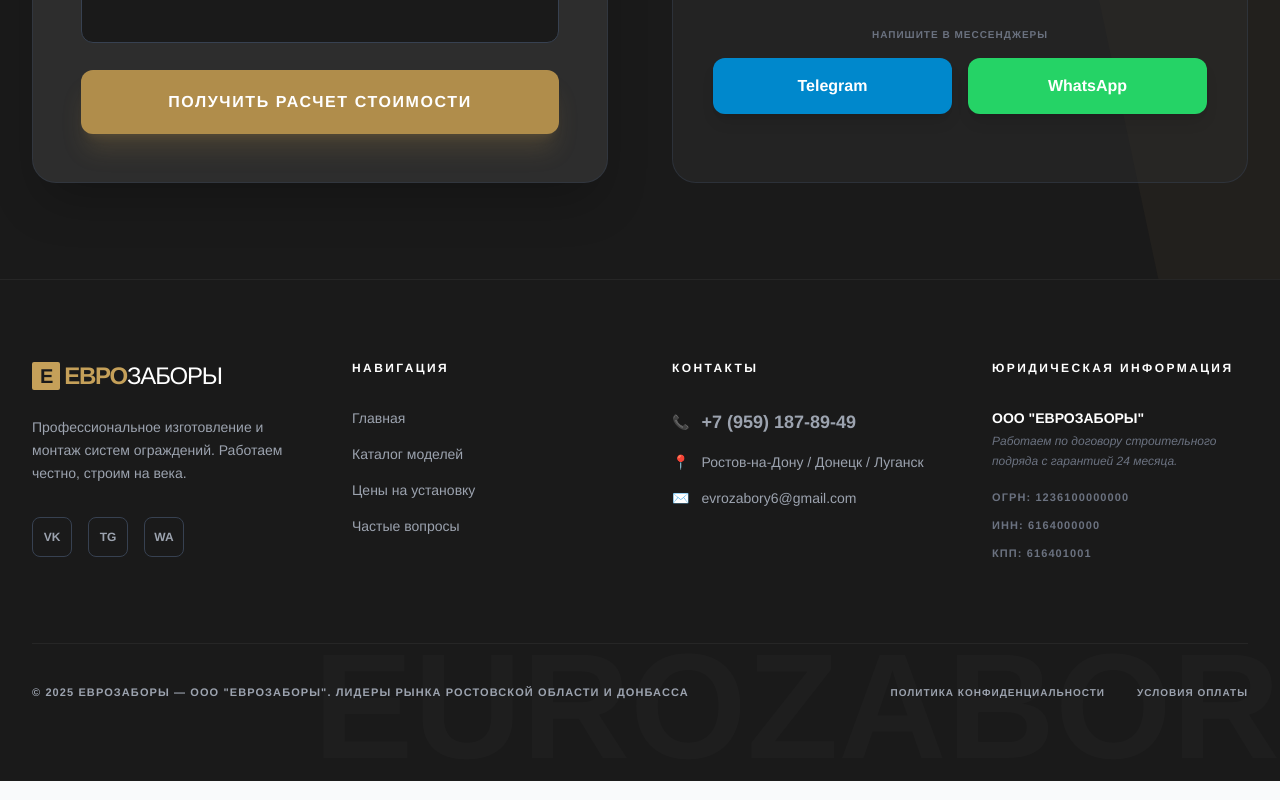
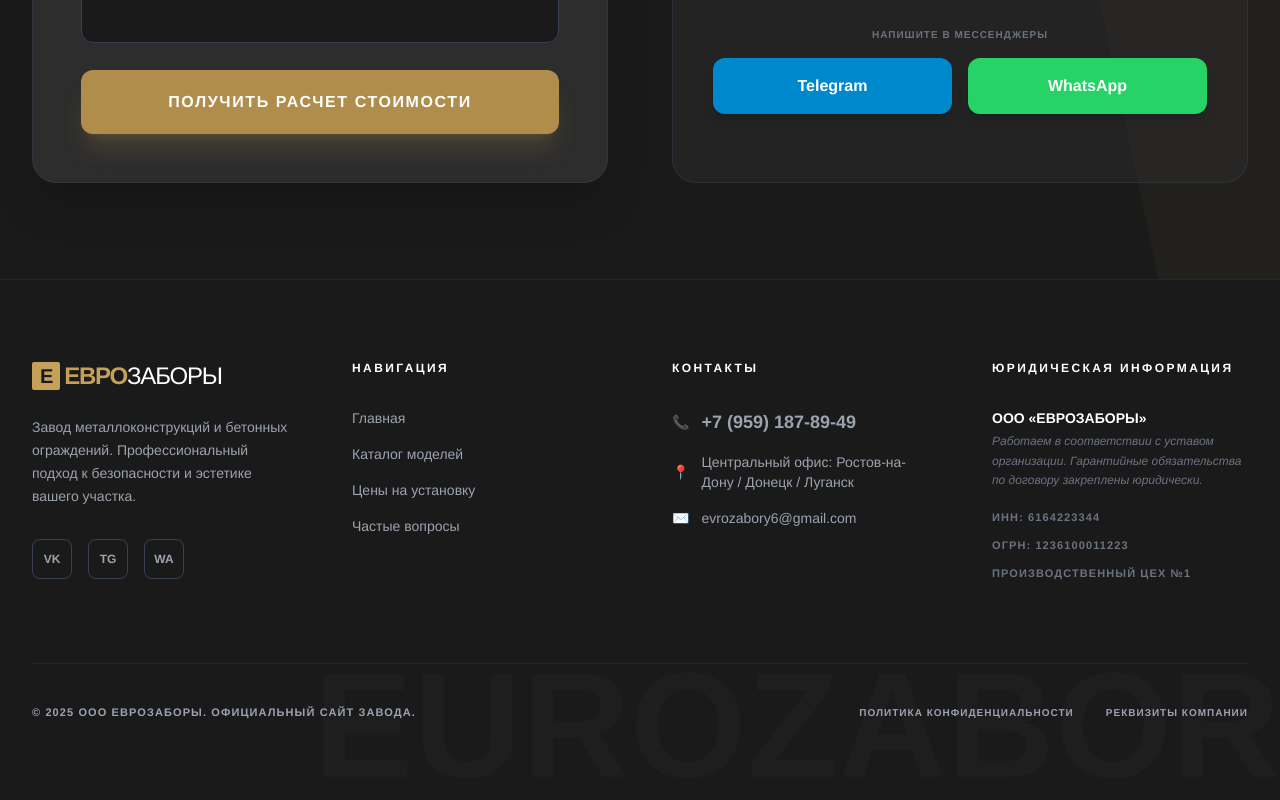
Before and after one commit to ksasha79/KovkaMaster, a React (Vite) app: page / in a window 1280 px wide. Shown: the part 8419-9219 px from the top of the page. Built offline with nearby package versions, Linux system fonts and the light colour scheme.

Commit message:
Update Footer.tsx

```diff
--- a/components/Footer.tsx
+++ b/components/Footer.tsx
@@ -17,8 +17,8 @@ const Footer: React.FC = () => {
               ЕВРО<span className="text-white font-light">ЗАБОРЫ</span>
             </span>
             <p className="text-sm leading-relaxed mb-8">
-              Профессиональное изготовление и монтаж систем ограждений.
-              Работаем честно, строим на века.
+              Завод металлоконструкций и бетонных ограждений.
+              Профессиональный подход к безопасности и эстетике вашего участка.
             </p>
             <div className="flex space-x-4">
                {['VK', 'TG', 'WA'].map(social => (
@@ -48,7 +48,7 @@ const Footer: React.FC = () => {
               </li>
               <li className="flex items-center gap-3">
                 <span className="text-gold-500">📍</span>
-                <span>Ростов-на-Дону / Донецк / Луганск</span>
+                <span>Центральный офис: Ростов-на-Дону / Донецк / Луганск</span>
               </li>
               <li className="flex items-center gap-3">
                 <span className="text-gold-500">✉️</span>
@@ -61,15 +61,15 @@ const Footer: React.FC = () => {
             <h3 className="text-white text-xs font-black uppercase tracking-[0.2em] mb-8">Юридическая информация</h3>
             <div className="space-y-4 text-sm">
               <div>
-                <div className="text-white font-bold uppercase mb-1">ООО "ЕвроЗаборы"</div>
+                <div className="text-white font-bold uppercase mb-1">ООО «ЕвроЗаборы»</div>
                 <div className="text-xs text-gray-500 leading-relaxed italic mb-4">
-                  Работаем по договору строительного подряда с гарантией 24 месяца.
+                  Работаем в соответствии с уставом организации. Гарантийные обязательства по договору закреплены юридически.
                 </div>
               </div>
               <ul className="space-y-2 text-[11px] uppercase tracking-widest font-bold text-gray-500">
-                <li>ОГРН: 1236100000000</li>
-                <li>ИНН: 6164000000</li>
-                <li>КПП: 616401001</li>
+                <li>ИНН: 6164223344</li>
+                <li>ОГРН: 1236100011223</li>
+                <li>Производственный цех №1</li>
               </ul>
             </div>
           </div>
@@ -78,11 +78,11 @@ const Footer: React.FC = () => {
 
         <div className="border-t border-white/5 pt-10 flex flex-col md:flex-row justify-between items-center gap-6">
           <p className="text-[11px] uppercase tracking-widest font-bold">
-            © {new Date().getFullYear()} ЕвроЗаборы — ООО "ЕвроЗаборы". Лидеры рынка Ростовской области и Донбасса
+            © {new Date().getFullYear()} ООО ЕвроЗаборы. Официальный сайт завода.
           </p>
           <div className="flex gap-8 text-[10px] font-black uppercase tracking-widest">
             <a href="#" className="hover:text-gold-500 transition-colors">Политика конфиденциальности</a>
-            <a href="#" className="hover:text-gold-500 transition-colors">Условия оплаты</a>
+            <a href="#" className="hover:text-gold-500 transition-colors">Реквизиты компании</a>
           </div>
         </div>
       </div>
```
